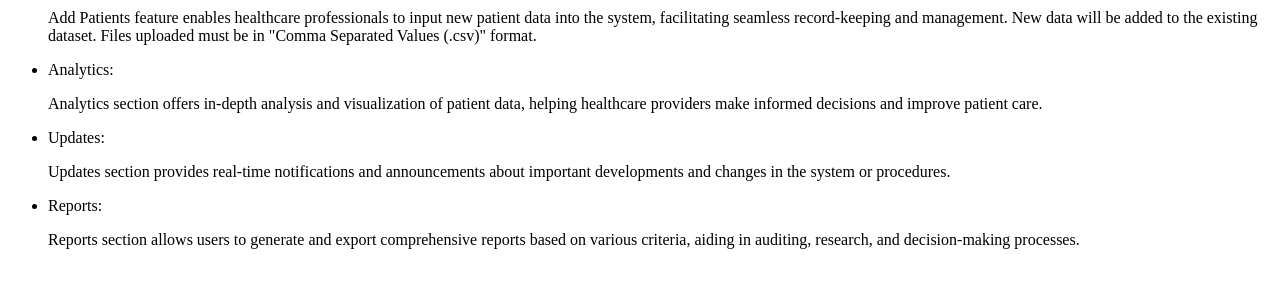
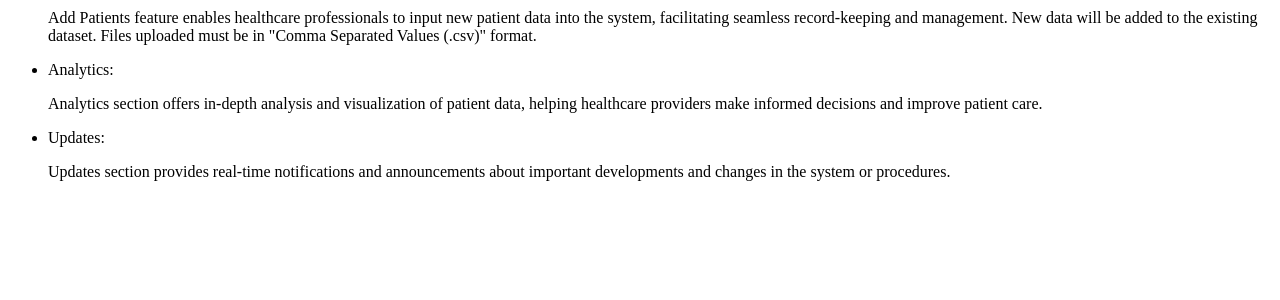
Before and after one commit to ilwad123/Medical-Referral-System-Dashboard, a Flask app: page /help in a window 1280 px wide. Shown: the part 293-593 px from the top of the page. Run offline with Flask 3, Linux system fonts and the light colour scheme; some libraries are stand-ins or nearby versions.

Commit message:
Update help.html

```diff
--- a/templates/help.html
+++ b/templates/help.html
@@ -22,8 +22,6 @@
         <li>Updates:</li>
         <p>Updates section provides real-time notifications and announcements about important developments and changes in the system or procedures.</p>
 
-        <li>Reports:</li>
-        <p>Reports section allows users to generate and export comprehensive reports based on various criteria, aiding in auditing, research, and decision-making processes.</p>
     </ul>
 </body>
 </html>
```
